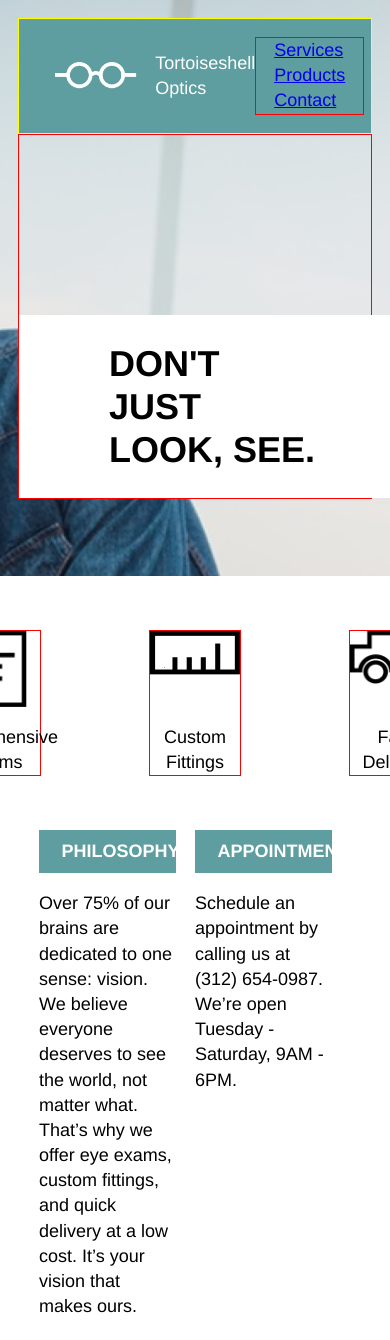
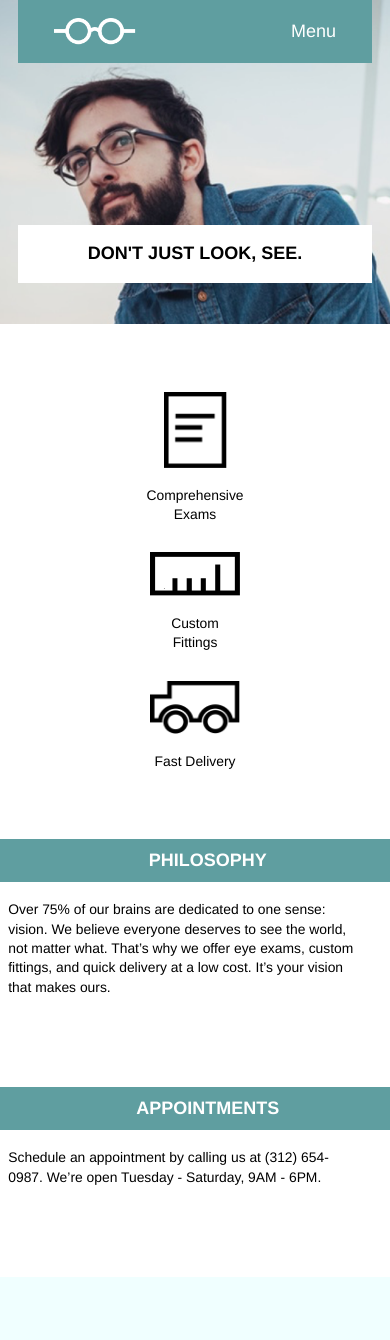
Before and after one commit to goat7885/tortoiseshellOptics, a plain HTML site: page index.html in a window 390 px wide. Shown: the top 1340 px of the page. Drawn offline with Linux system fonts and the light colour scheme.

Commit message:
media queries

```diff
--- a/index.html
+++ b/index.html
@@ -17,9 +17,9 @@
           </div>
           <div class="menu">
             <ul>
-              <li><a href="#">Services<a/></li>
-              <li><a href="#">Products<a/></li>
-              <li><a href="#">Contact<a/></li>
+              <li>Services</li>
+              <li>Products</li>
+              <li>Contact</li>
             </ul>
             <ul class="mobile-menu">
               <li>Menu</li>
--- a/resources/style.css
+++ b/resources/style.css
@@ -32,7 +32,6 @@ header {
 }
 
  nav {
-   border: 1px solid yellow;
    display: flex;
    align-items: center;
    justify-content: space-between;
@@ -53,7 +52,6 @@ nav img {
 }
 
 nav ul {
-  border: 1px solid red;
   margin-right: 1rem;
   align-items: flex-end;
 }
@@ -69,7 +67,6 @@ nav li {
 }
 
 header .banner {
-  border: 1px solid red;
   justify-content: flex-end;
 }
 
@@ -87,6 +84,58 @@ h1 {
   font-weight: bold;
 }
 
+@media only screen and (max-width: 1024px) {
+    header {
+      height: 22rem;
+      padding-top: 0;
+    }
+
+    nav.container {
+      max-width: 100%;
+    }
+
+    .banner-main {
+      padding: .75rem 4rem;
+      margin-right: 2rem;
+      margin-top: 5rem;
+    }
+
+    .banner-main h1 {
+      font-size: 1.33rem;
+    }
+}
+
+@media only screen and (max-width: 700px) {
+  .menu ul {
+    display: none;
+  }
+
+  .menu ul.mobile-menu {
+    display: block;
+  }
+}
+
+@media only screen and (max-width: 560px) {
+  header div h4 {
+    display: none;
+  }
+
+  header {
+    background-position: 20%;
+    height: 17rem;
+  }
+
+  .banner-main {
+    width: 100%;
+    padding: 1rem 0;
+    margin: 9rem auto 0 auto;
+    text-align: center;
+  }
+
+  .banner-main h1 {
+    font-size: 1rem;
+  }
+}
 
 /* Main Content */
 
@@ -97,8 +146,16 @@ h1 {
   justify-content: center;
 }
 
+@media only screen and (max-width: 560px) {
+  .main {
+    flex-direction: column;
+    justify-content: flex-start;
+    align-items: center;
+    margin-top: 3rem;
+  }
+}
+
 .icon {
-  border: 1px solid red;
   display: flex;
   flex-direction: column;
   justify-content: space-between;
@@ -116,6 +173,14 @@ h1 {
 
 .icon img.paperIcon {
   width: 3.5rem;
+}
+
+@media only screen and (max-width: 560px) {
+  .icon {
+    margin: .77rem;
+    font-size: .77rem;
+    height: auto;
+  }
 }
 
 
@@ -139,6 +204,24 @@ h1 {
   padding: 1rem 0;
 }
 
+@media only screen and (max-width: 560px) {
+  .info {
+    width: 100%;
+  }
+
+  .info h3 {
+    width: 100%;
+    max-width: none;
+    text-align: center;
+    margin-right: 0;
+  }
+
+  .info p {
+    padding: 1rem;
+    font-size: .77rem;
+  }
+}
+
 
 /* Footer */
 
@@ -152,4 +235,14 @@ footer {
    height: 1.5rem;
    margin-left: 2rem;
    margin-right: 1rem;
- }
+}
+
+@media only screen and (max-width: 560px) {
+  footer {
+    justify-content: center;
+}
+
+  footer h4 {
+    display: none;
+  }
+}
```
